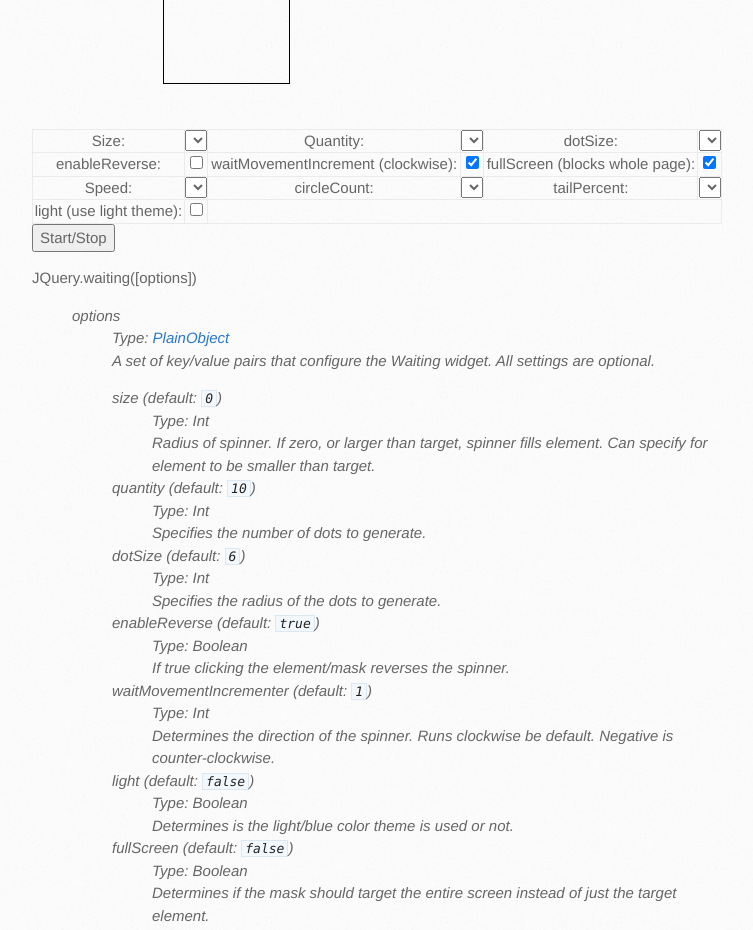
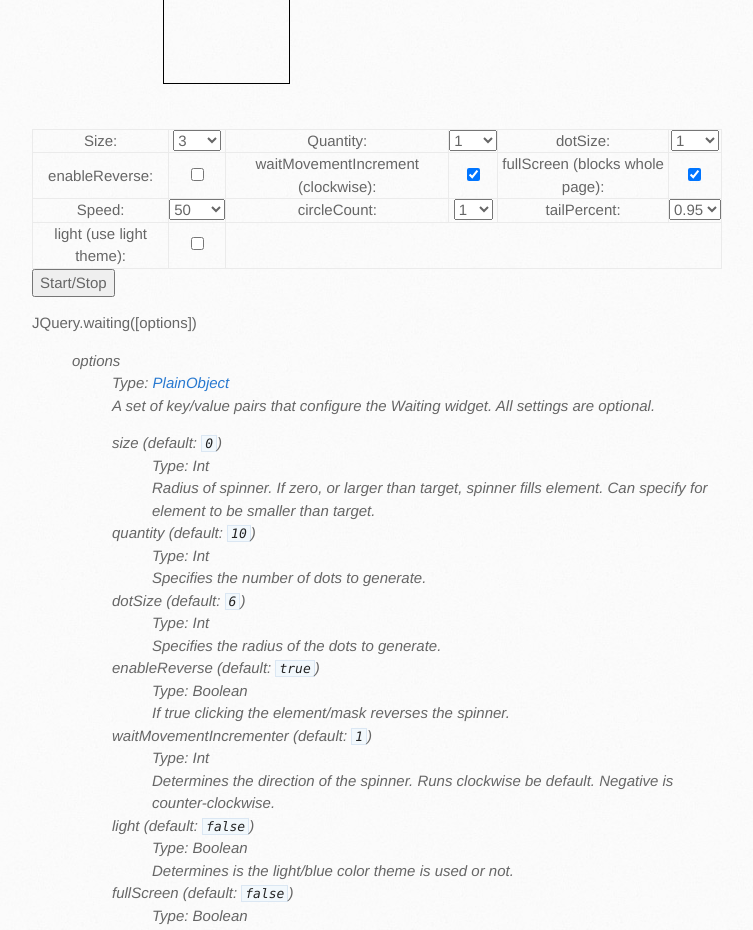
Before and after one commit to qschmick/jquery-waiting, a plain HTML site: page index.html in a window 1280 px wide. Shown: the part 2380-3310 px from the top of the page, without its empty margins (138-891 px from the left). Drawn offline with nearby package versions, Linux system fonts and the light colour scheme.

Commit message:
Update index.html

```diff
--- a/index.html
+++ b/index.html
@@ -390,7 +390,7 @@
           var fifty = i * 50;
           $('#ddlCustomSpeed').append($('<option>', { fifty : fifty }).text(fifty));
           $('#ddlCustomCircleCount').append($('<option>', { i : i }).text(i));
-          var perc = (100-(i*))/100;
+          var perc = (100-(i*5))/100;
           $('#ddlCustomTailPercent').append($('<option>', { perc : perc }).text(perc));
         }
 
```
